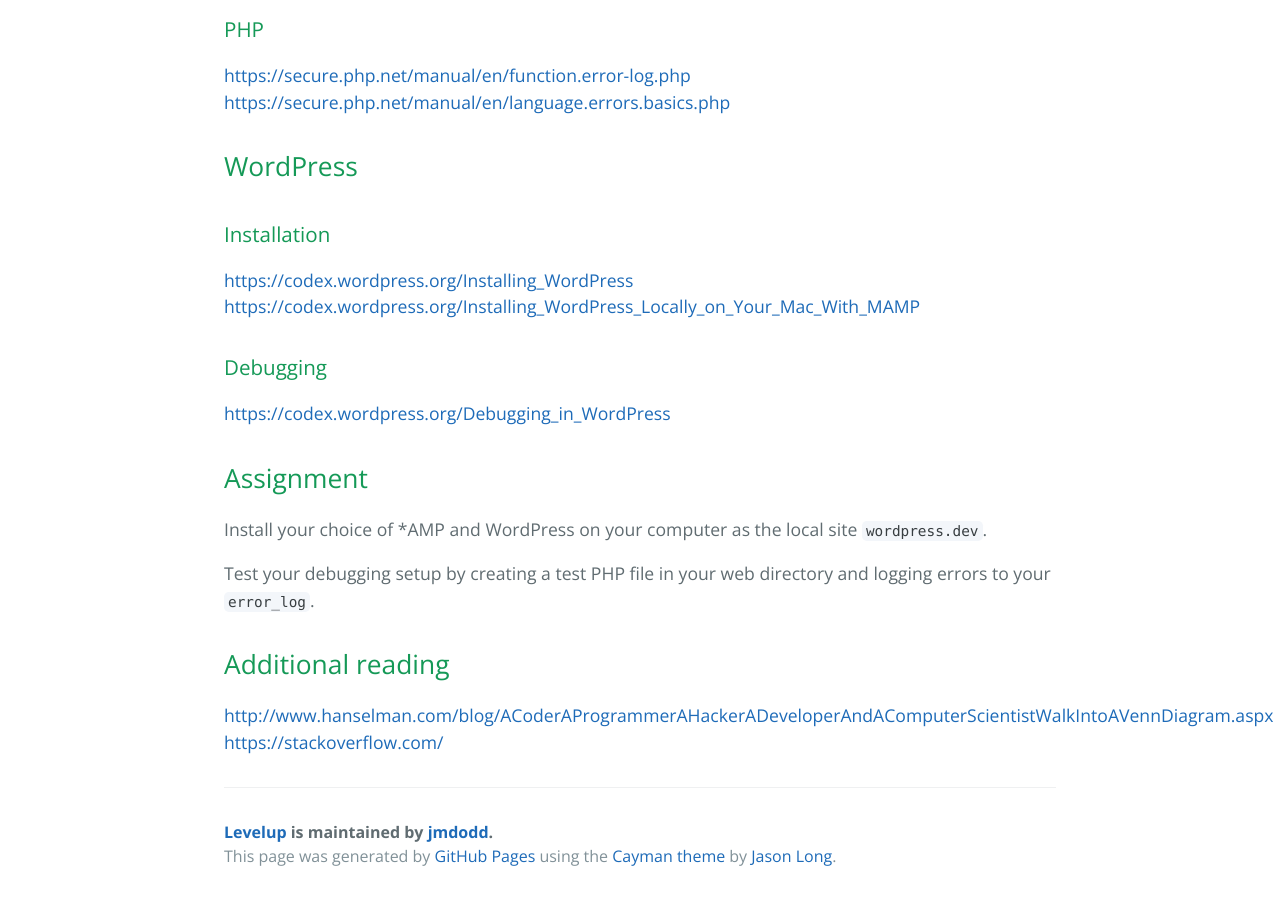
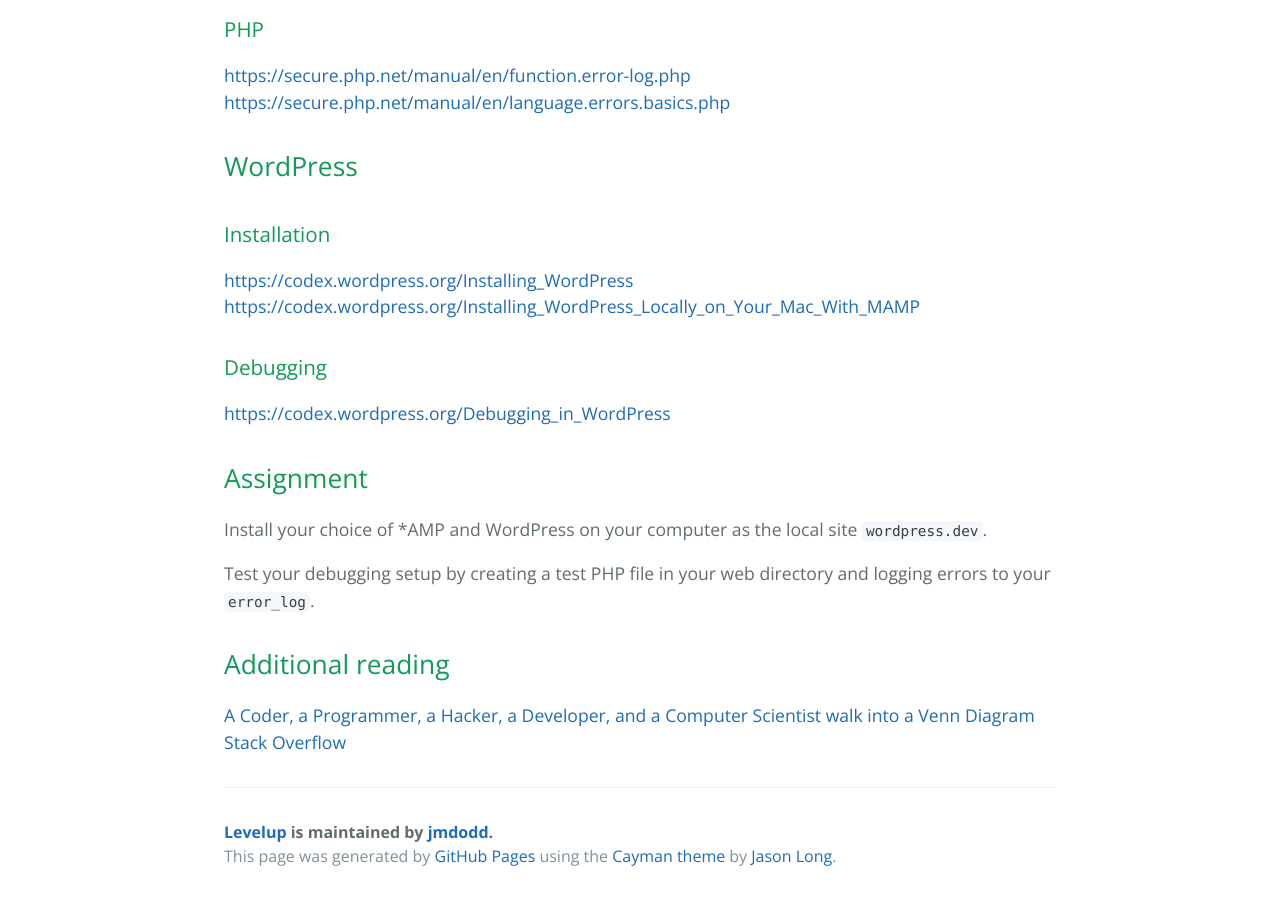
Before and after one commit to jmdodd/levelup, a Jekyll site: the page built from _posts/2015-04-30-start-here.md, in a window 1280 px wide and 900 px high, scrolled down 795 px. Built offline with Jekyll 4.4.1, drawn with Linux system fonts in a browser that asks for light colours.

Commit message:
Update lesson: Start here
Use descriptive text for links to additional reading.

```diff
--- a/_posts/2015-04-30-start-here.md
+++ b/_posts/2015-04-30-start-here.md
@@ -31,5 +31,5 @@ Install your choice of \*AMP and WordPress on your computer as the local site `w
 Test your debugging setup by creating a test PHP file in your web directory and logging errors to your `error_log`.
 
 ## Additional reading
-[http://www.hanselman.com/blog/ACoderAProgrammerAHackerADeveloperAndAComputerScientistWalkIntoAVennDiagram.aspx](http://www.hanselman.com/blog/ACoderAProgrammerAHackerADeveloperAndAComputerScientistWalkIntoAVennDiagram.aspx)
-[https://stackoverflow.com/](https://stackoverflow.com/)
+[A Coder, a Programmer, a Hacker, a Developer, and a Computer Scientist walk into a Venn Diagram](http://www.hanselman.com/blog/ACoderAProgrammerAHackerADeveloperAndAComputerScientistWalkIntoAVennDiagram.aspx)
+[Stack Overflow](https://stackoverflow.com/)
```
